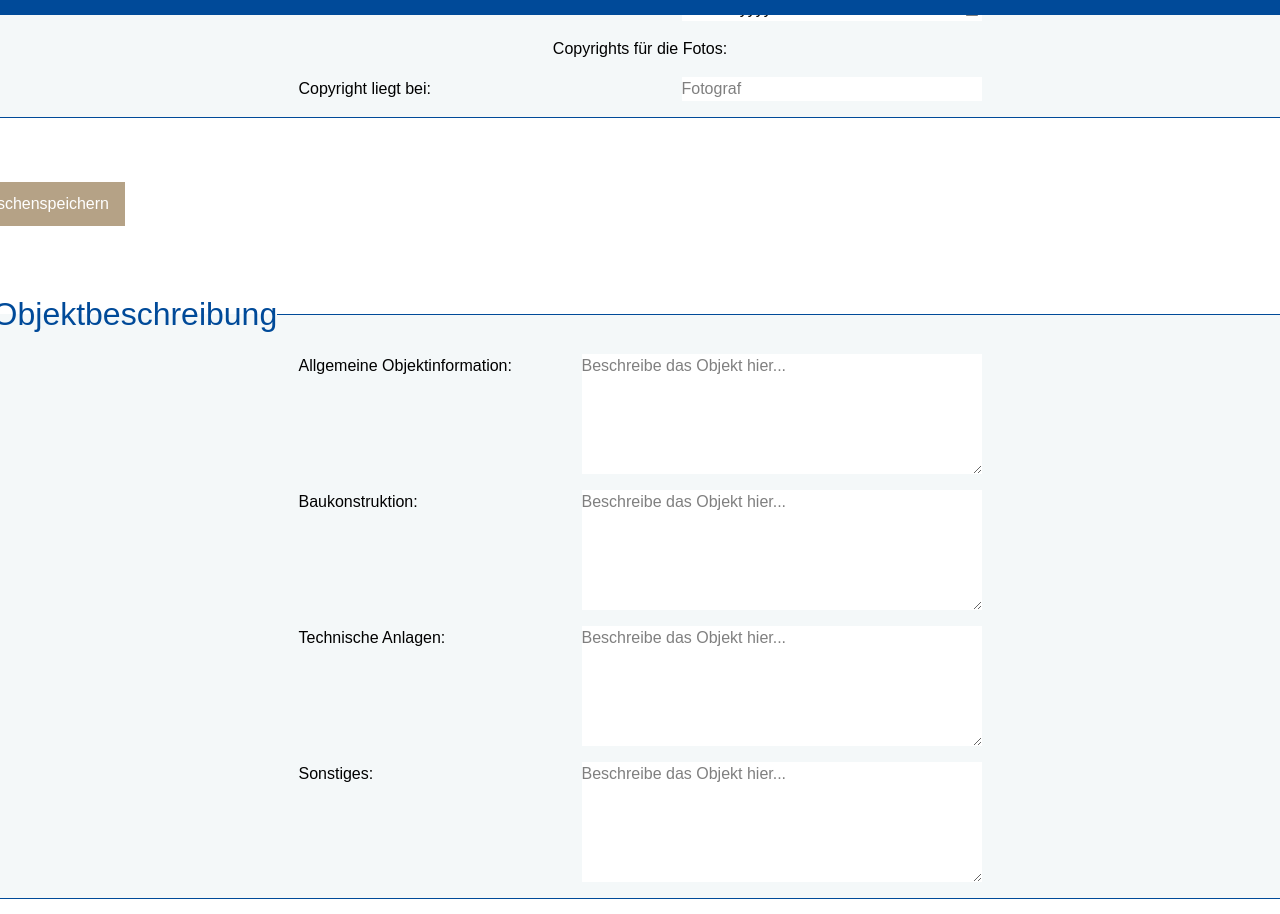
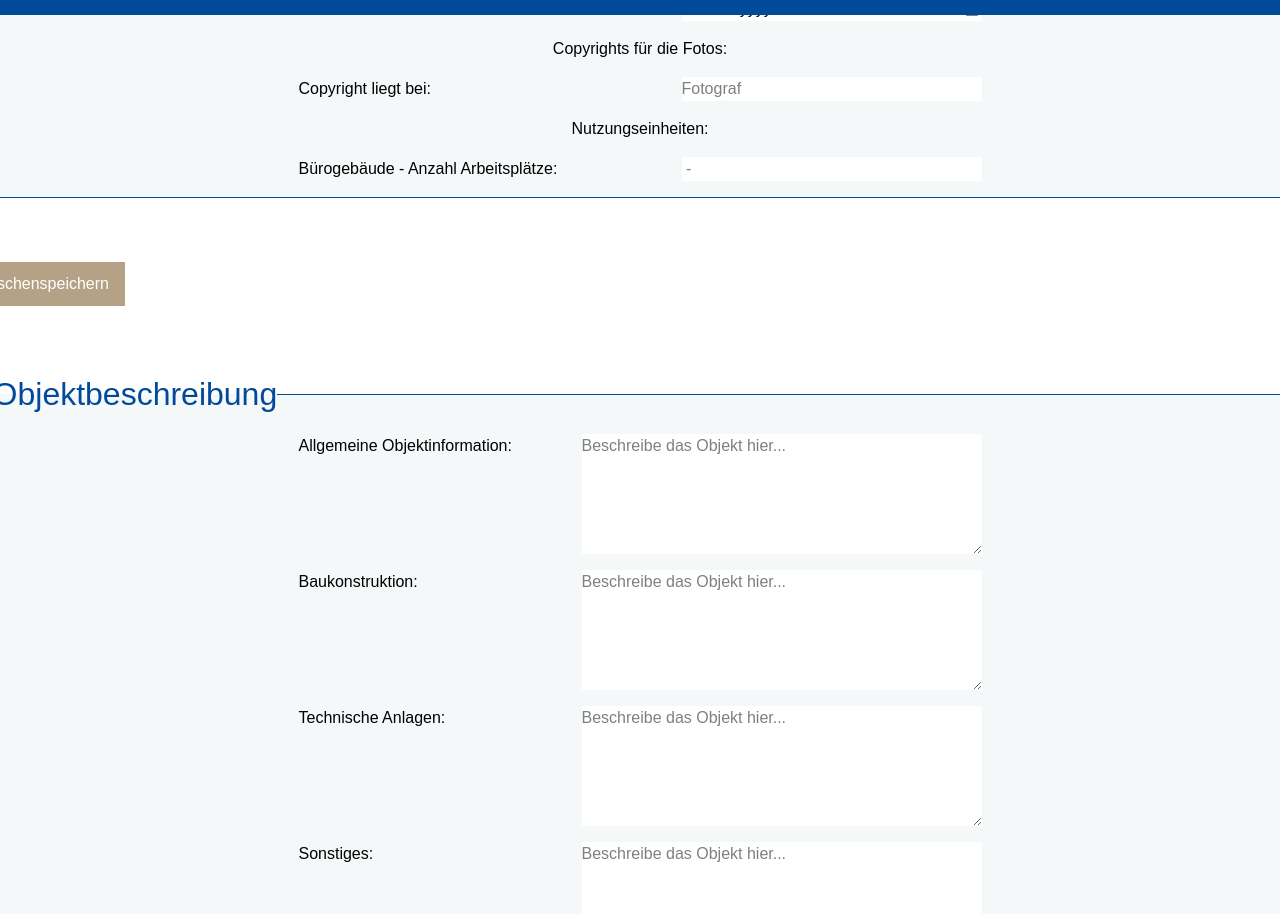
Before and after one commit to juliabellmann/dateneingang-datenbank, a Next.js app: page /form/1 in a window 1280 px wide. Shown: the part 785-1699 px from the top of the page. Built offline with nearby package versions, Linux system fonts and the light colour scheme; no server answers; the database is empty.

Commit message:
add inputs

```diff
--- a/pages/form/[id].js
+++ b/pages/form/[id].js
@@ -34,6 +34,7 @@ export default function Form() {
     bauende: "",
     planungsbeginn: "",
     vergabedatum: "",
+    bueroAnzNe: "",
     allgemeine_objektinformation: "",
     baukonstruktion: "",
     technische_anlagen: '',
@@ -318,6 +319,26 @@ export default function Form() {
               readOnly={isReadonly}
               />
           </div>
+
+          <p>Nutzungseinheiten: </p>
+
+          <div className="spacebetween">
+            <label htmlFor="bueroAnzNe">Bürogebäude - Anzahl Arbeitsplätze: </label>
+            <input
+              type='number'
+              id="bueroAnzNe"
+              step="1"
+              min="0"
+              placeholder=" - "
+              value={formData.bueroAnzNe}
+              onChange={e => setFormData({ ...formData, bueroAnzNe: e.target.value })}
+              readOnly={isReadonly}
+              />
+          </div>
+
+
+
+
         </StyledFieldset>
 
         <StyledButton type="button" onClick={handleSave} disabled={isReadonly}>
```
